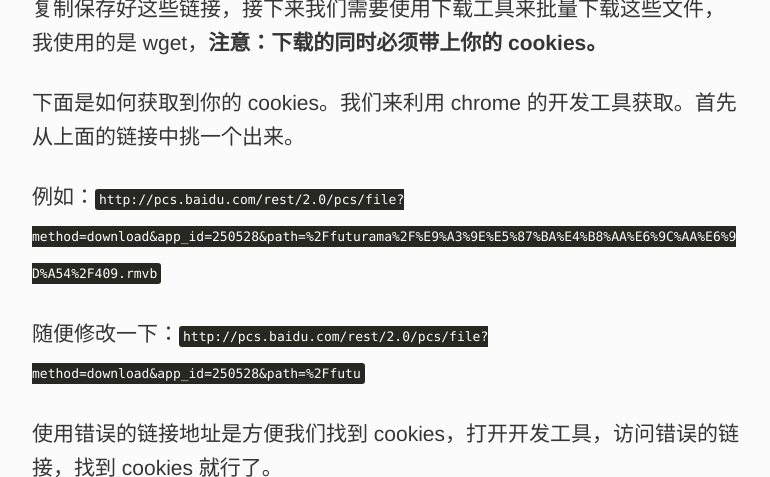
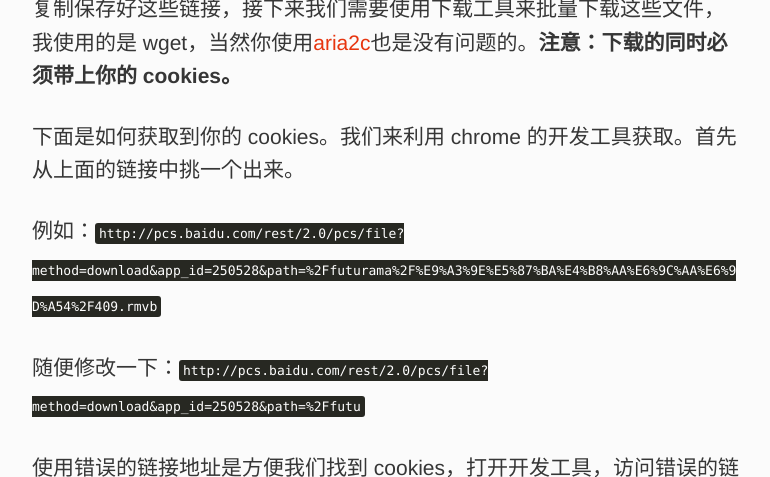
Before and after one commit to xavierskip/xavierskip.github.io, a Jekyll site: the page built from _posts/2017-1-14-baidu-pan-download.md, in a window 1280 px wide and 900 px high, scrolled down 1089 px, cut to the strip 263-740 px from the top of the window. Shown: the whole strip, without its empty margins (254-1024 px from the left). Built offline with Jekyll 4.4.1, drawn with Linux system fonts in a browser that asks for light colours; comment, search, counter and statistics services are not loaded.

Commit message:
fix post

```diff
--- a/_posts/2017-1-14-baidu-pan-download.md
+++ b/_posts/2017-1-14-baidu-pan-download.md
@@ -17,7 +17,7 @@
 
 ![](https://ww2.sinaimg.cn/large/006tNbRwgw1fbqbr084mij30lx0ec10a.jpg)
 
-复制保存好这些链接，接下来我们需要使用下载工具来批量下载这些文件，我使用的是 wget，**注意：下载的同时必须带上你的 cookies。**
+复制保存好这些链接，接下来我们需要使用下载工具来批量下载这些文件，我使用的是 wget，当然你使用[aria2c](https://aria2.github.io/manual/en/html/index.html)也是没有问题的。**注意：下载的同时必须带上你的 cookies。**
 
 下面是如何获取到你的 cookies。我们来利用 chrome 的开发工具获取。首先从上面的链接中挑一个出来。
 
```
